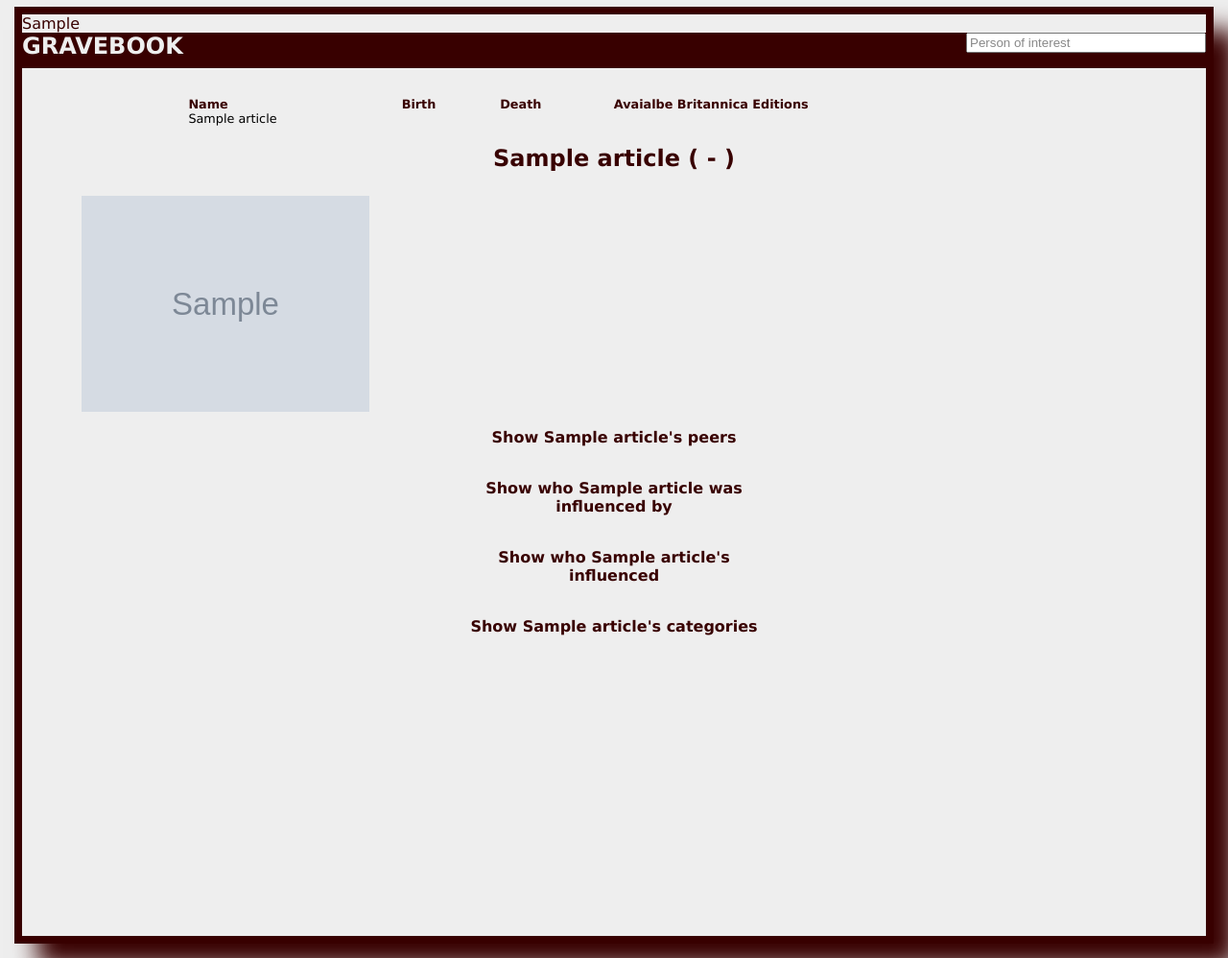
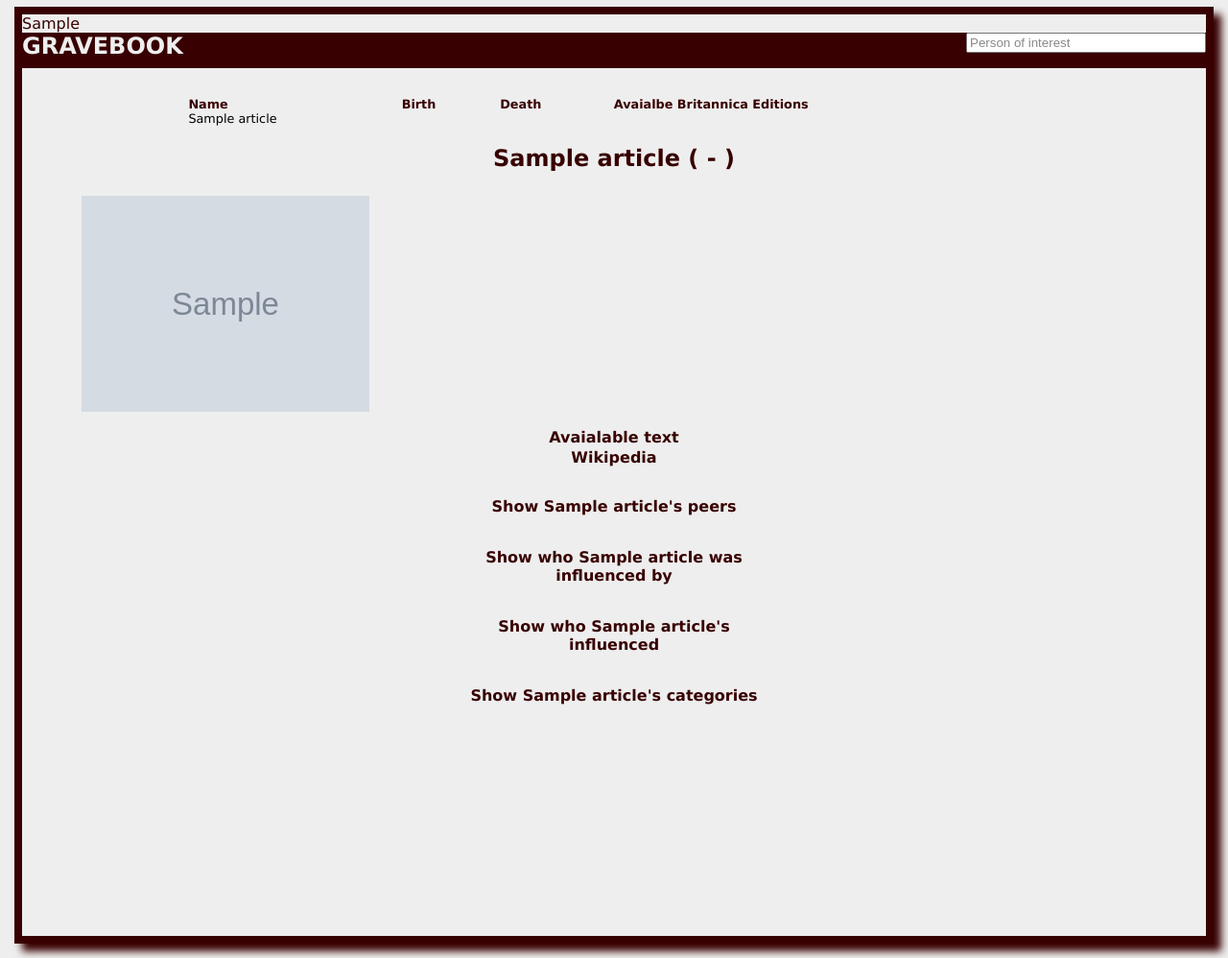
Before and after one commit to gabrovski/knowevo, a Django app: template templates/gravebook/article_detail.html in a window 1280 px wide. Shown: the whole page at 96% size. Run offline with Django 3.2, Linux system fonts and the light colour scheme; tables that the repository leaves empty hold one stand-in row (values such as "Sample post"); the template is opened without the code that fills it: values that come from a table or form of the project are taken from there, most other values are stand-ins (such as "Sample title", 1, 10 or a date in 2020); grey boxes marked "Sample" are stand-in pictures; some libraries are stand-ins or nearby versions.

Commit message:
added text to interface

```diff
--- a/static/css/grave.css
+++ b/static/css/grave.css
@@ -6,7 +6,7 @@ body {
     margin: 7 15 15 15;
     border: 0.5em solid #380000;
 
-    box-shadow: 1.5em 1.5em 1.5em  #380000;
+    box-shadow: 0.5em 0.5em 0.5em  #380000;
     min-height:960px;
 }
 
@@ -105,8 +105,25 @@ span.people {
     display:block;
     width:300px;
 }
+
 span.people:hover {
     background-color:#EBC4C4;
+}
+
+span#text_span:hover {
+    background-color:#eee;
+}
+
+div#text_div {
+    padding-left:30px;
+    padding-right:30px;
+}
+
+span.text_detail {
+    display:inline;
+    padding-left:20px;
+    padding-right:20px;
+    width:100%;
 }
 
 a {
--- a/static/js/grave.js
+++ b/static/js/grave.js
@@ -13,8 +13,12 @@ function inputBlur(i) {
     }
 }
 
-function loadArticleData(id) {
-    $('#'+id).load('_'+id);
+function loadArticleData(id, opt) {
+    var url = id;
+    if (opt)
+	url += opt;
+
+    $('#'+id).load('_'+url);
 }
 
 function searchSubmit(form) {
--- a/templates/gravebook/article_detail.html
+++ b/templates/gravebook/article_detail.html
@@ -35,6 +35,18 @@
     </script>
 
     <div class="people_div">
+      <span class="people" id="text_span">Avaialable text</span>
+      {% for match in article.article_set.iterator %}
+      <span class="people text_detail" onclick="loadArticleData('text_div','_{{ match.art_ed }}')">
+	Edition {{ match.art_ed }}
+      </span>
+      {% endfor %}
+      <span class="people text_detail" onclick="loadArticleData('text_div','_1000')">Wikipedia</span>
+
+      <div id="text_div"></div>
+    </div>
+
+    <div class="people_div">
       <span class="people" onclick="loadArticleData('peers_div')">Show {{ article.name }}'s peers</span>
       <div id="peers_div"></div>
     </div>
```
Also changed, not shown: gravebook/views.py (+44 -2 lines), templates/gravebook/article_data.html (+11 -0 lines).
